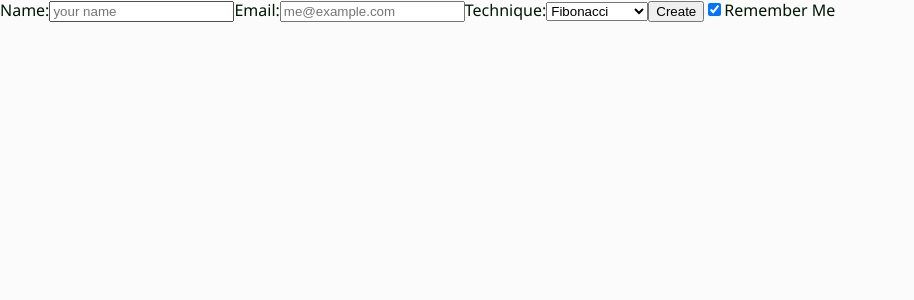
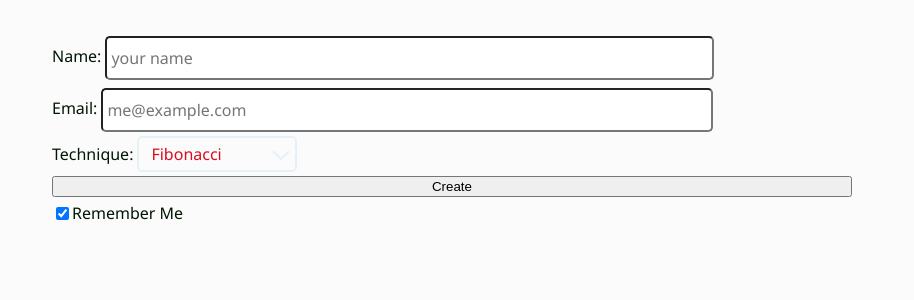
Before and after one commit to estimace/estimace-fe, a React (Vite) app: page /rooms in a window 1280 px wide. Shown: the top 300 px of the page, without its empty margins (0-914 px from the left). Built offline with nearby package versions, Linux system fonts and the light colour scheme; a web font is replaced by a local one.

Commit message:
style: create room screen

```diff
--- a/src/assets/global.css
+++ b/src/assets/global.css
@@ -134,6 +134,7 @@ table {
   --color-foreground: #fbfbfb;
   --color-neutral: #29442e;
   --color-primary: #94f498;
+  --color-error: #fa5919;
 
   --page-max-width: 1200px;
   --paragraph-max-width: 800px;
@@ -161,12 +162,14 @@ table {
   --font-line-height-s: 1.2;
   --font-line-height-m: 1.5;
   --font-line-height-l: 1.75;
+  --font-line-height-xl: 2;
 }
 
 body {
   background-color: var(--color-background);
   color: var(--color-foreground);
   max-width: var(--page-max-width);
+  margin: 0 auto;
   font-weight: 400;
   font-family: var(--font-family-text);
 }
--- a/src/pages/Home/index.module.css
+++ b/src/pages/Home/index.module.css
@@ -1,4 +1,5 @@
 .homePageWrapper {
+  max-width: var(--page-max-width);
   line-height: var(--font-line-height-l);
   display: flex;
   flex-direction: column;
--- a/src/pages/RoomCreation/Form.tsx
+++ b/src/pages/RoomCreation/Form.tsx
@@ -4,6 +4,9 @@ import { Technique } from 'app/types'
 import { techniqueLabels } from 'app/config'
 import { RememberMe } from '../Room/RememberMe'
 import storage from 'app/utils/storage'
+
+import styles from './Form.module.css'
+import { Select } from './Select'
 
 type Props = {
   onSubmit: SubmitHandler
@@ -40,12 +43,13 @@ export const RoomCreationForm: FC<Props> = (props: Props) => {
     }
   }
 
-  const handleSelectOptionChange = (e: React.FormEvent<HTMLSelectElement>) => {
-    setTechnique(e.currentTarget.value as Technique)
+  const handleSelectOptionChange = (ev: React.FormEvent<HTMLSelectElement>) => {
+    setTechnique(ev.currentTarget.value as Technique)
   }
 
   return (
     <form
+      className={styles.estimaceForm}
       onSubmit={(event) => {
         event.preventDefault()
         if (rememberMeState[0]) {
@@ -57,10 +61,14 @@ export const RoomCreationForm: FC<Props> = (props: Props) => {
         onSubmit({ name, email, technique })
       }}
     >
-      {isError && <div>Error happened: {(error as Error).toString()}</div>}
+      {isError && (
+        <div className="errorMessageWrapper">
+          Error happened: {JSON.stringify(error)}
+        </div>
+      )}
 
       <label>
-        Name:
+        <span>Name:</span>
         <input
           name="name"
           type="text"
@@ -72,7 +80,7 @@ export const RoomCreationForm: FC<Props> = (props: Props) => {
       </label>
 
       <label>
-        Email:
+        <span>Email:</span>
         <input
           name="email"
           type="email"
@@ -84,18 +92,22 @@ export const RoomCreationForm: FC<Props> = (props: Props) => {
       </label>
 
       <label>
-        Technique:
-        <select
+        <span> Technique:</span>
+
+        <Select
+          aria-hidden={true}
           name="techniqueSelection"
           value={technique}
           onChange={handleSelectOptionChange}
         >
           {props.techniques.map((item) => (
-            <option key={item} value={item}>
-              {techniqueLabels[item]}
-            </option>
+            <Select.Option
+              key={item}
+              label={techniqueLabels[item]}
+              value={item}
+            />
           ))}
-        </select>
+        </Select>
       </label>
       <button name="createRoomButton" className="button" disabled={isLoading}>
         Create
--- /dev/null
+++ b/src/pages/RoomCreation/Select.module.css
@@ -0,0 +1,33 @@
+.wrap {
+  position: relative;
+  width: 10em;
+}
+
+.select {
+  background-color: transparent;
+  padding: 0 var(--spacing-xs) 0 0;
+  width: 100%;
+  cursor: pointer;
+  font: inherit;
+  color: var(--color-primary);
+  outline: 100% var(--color-neutral);
+  padding-left: var(--spacing-s);
+  border: 2px solid var(--color-neutral);
+  border-radius: var(--border-radius-m);
+  -moz-appearance: none;
+  -webkit-appearance: none;
+  appearance: none;
+}
+
+.wrap::after {
+  content: ' ';
+  display: block;
+  width: 10px;
+  height: 10px;
+  border-right: 2px solid var(--color-neutral);
+  border-bottom: 2px solid var(--color-neutral);
+  position: absolute;
+  right: 10px;
+  top: 10px;
+  transform: rotate(45deg);
+}
--- /dev/null
+++ b/src/pages/RoomCreation/Select.tsx
@@ -0,0 +1,43 @@
+import { FC } from 'react'
+import styles from './Select.module.css'
+
+type SelectProps = React.SelectHTMLAttributes<HTMLSelectElement> & {
+  children: JSX.Element[]
+  name?: string
+  defaultValue?: string
+  value?: string
+}
+
+type OptionProps = {
+  value: string
+  label: string
+}
+
+type SelectComponent = FC<SelectProps> & { Option: OptionComponent }
+type OptionComponent = FC<OptionProps>
+
+const Option: OptionComponent = (props) => {
+  return <option value={props.value}>{props.label}</option>
+}
+
+export const Select: SelectComponent = (props: SelectProps) => {
+  const { name, children, defaultValue, value, onChange, ...restOfProps } =
+    props
+
+  return (
+    <div className={styles.wrap}>
+      <select
+        name={name}
+        defaultValue={defaultValue}
+        value={value}
+        onChange={onChange}
+        className={styles.select}
+        {...restOfProps}
+      >
+        {children.map((item) => (item.type === Select.Option ? item : null))}
+      </select>
+    </div>
+  )
+}
+
+Select.Option = Option
--- /dev/null
+++ b/src/pages/RoomCreation/form.module.css
@@ -0,0 +1,41 @@
+.estimaceForm {
+  max-width: var(--paragraph-max-width);
+  line-height: var(--line-height-heading);
+  margin: var(--spacing-l) var(--spacing-s);
+  display: flex;
+  flex-direction: column;
+}
+.estimaceForm label {
+  display: flex;
+  align-items: center;
+  margin-bottom: var(--spacing-xs);
+}
+.estimaceForm label > span {
+  display: inline-block;
+  min-width: fit-content;
+  margin-right: var(--spacing-xs);
+  flex-grow: 0;
+}
+.estimaceForm label input[type='text'],
+.estimaceForm label input[type='email'] {
+  padding: var(--spacing-xs);
+  margin-top: var(--spacing-xs);
+  flex-grow: 0.75;
+  border-radius: var(--border-radius-m);
+  font: inherit;
+  outline-style: none;
+}
+
+.errorMessageWrapper {
+  margin: var(--spacing-m);
+  margin-left: 0;
+  color: var(--color-error);
+}
+.estimaceForm section::after {
+  content: 'a';
+  display: block;
+  width: 2px;
+  height: 2px;
+  border-top: 2px solid var(--color-neutral);
+  border-right: 2px solid var(--color-neutral);
+}
```
Also changed, not shown: 1 other file (tests, documents, lock files or other folders).
